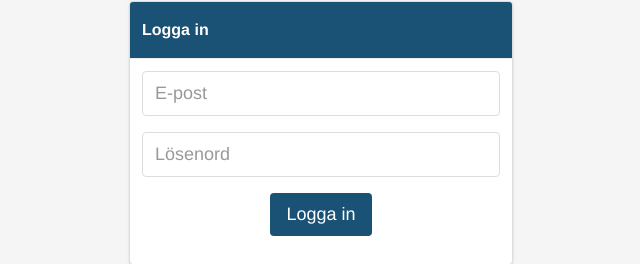
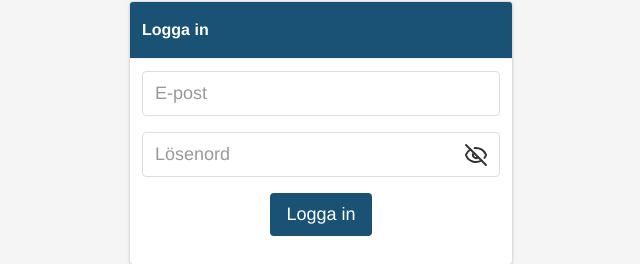
Before and after one commit to chas-challenge-2026/nordiska-team2, a React (Vite) app in the folder frontend/: page /login in a window 1280 px wide. Shown: the part 267-531 px from the top of the page, without its empty margins (319-959 px from the left). Built offline with nearby package versions, Linux system fonts and the light colour scheme; no server answers.

Commit message:
add show/hide password toggle

```diff
--- a/frontend/package.json
+++ b/frontend/package.json
@@ -14,6 +14,7 @@
     "@tanstack/react-query": "^5.102.7",
     "axios": "^1.20.0",
     "console": "^0.7.2",
+    "lucide-react": "^1.42.0",
     "react": "^18.3.1",
     "react-dom": "^18.3.1",
     "react-router-dom": "^7.18.2",
--- a/frontend/src/features/auth/LoginPage.tsx
+++ b/frontend/src/features/auth/LoginPage.tsx
@@ -1,12 +1,14 @@
 import { useState } from "react";
 import Card from "../../components/cards/Card"
 import { apiClient } from "../../client"
+import { Eye, EyeOff } from "lucide-react"
 
 export default function LoginPage() {
     const [email, setEmail] = useState('')
     const [password, setPassword] = useState('')
     const [errorMessage, setErrorMessage] = useState('')
     const [isLoading, setIsLoading] = useState(false)
+    const [showPassword, setShowPassword] = useState(false)
 
 
        async function handleSubmit(e: React.FormEvent) {
@@ -35,7 +37,12 @@ export default function LoginPage() {
             <form onSubmit={handleSubmit} className="space-y-4">
 
                 <input type="email" placeholder="E-post" value={email} onChange={(e) => setEmail(e.target.value)} className="border border-border rounded-default px-3 py-2 w-full"/>
-                <input type="password" placeholder="Lösenord" value={password} onChange={(e) => setPassword(e.target.value)} className="border border-border rounded-default px-3 py-2 w-full"/>
+                <div className="relative">
+                <input type={showPassword ? "text" : "password"} placeholder="Lösenord" value={password} onChange={(e) => setPassword(e.target.value)} className="border border-border rounded-default px-3 py-2 w-full"/>
+                <button type="button" onClick={() => setShowPassword(!showPassword)} className="absolute right-3 top-1/2 -translate-y-1/2">
+                     {showPassword ? <Eye /> : <EyeOff />}
+                </button>
+                </div>
                 <div className="flex justify-center">
                 <button className="bg-brand hover:bg-brand/90 text-white rounded-default px-4 py-2">{isLoading ? 'Loggar in...' : 'Logga in'}</button>
                 </div>
```
Also changed, not shown: 1 other file (tests, documents, lock files or other folders).
